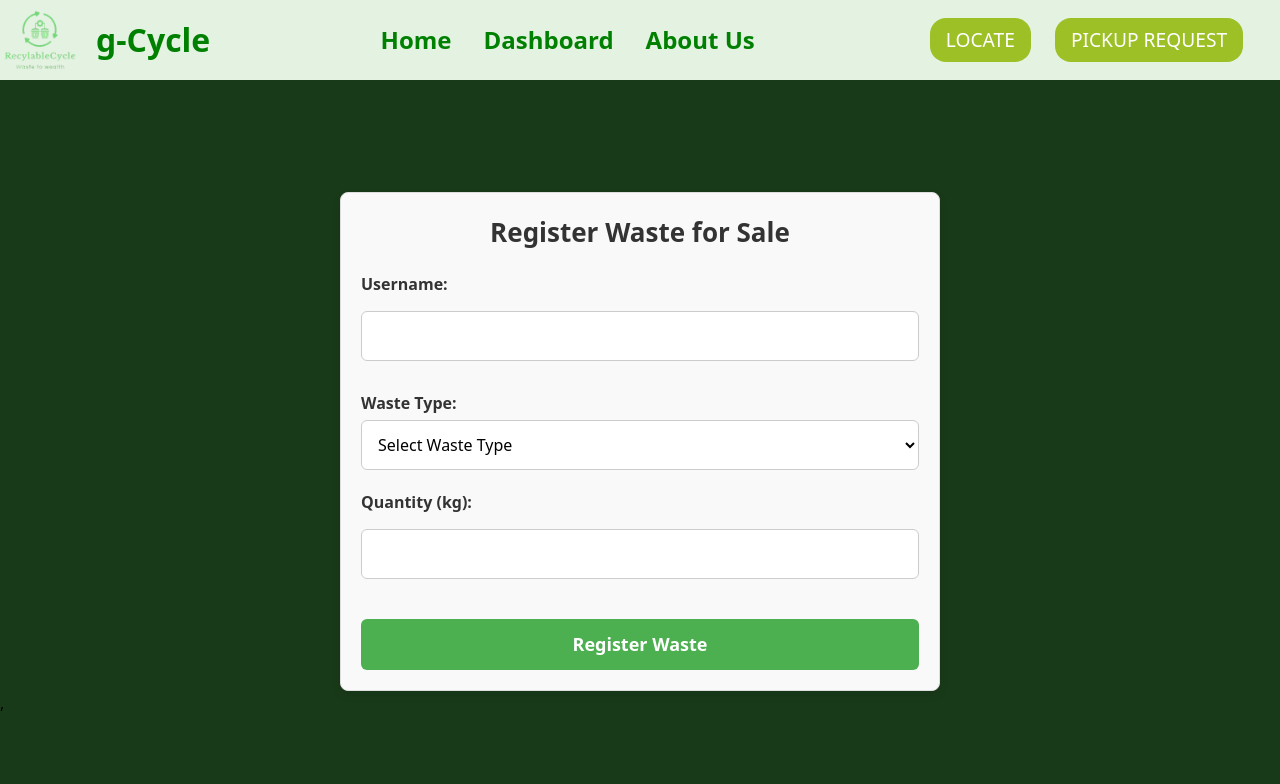
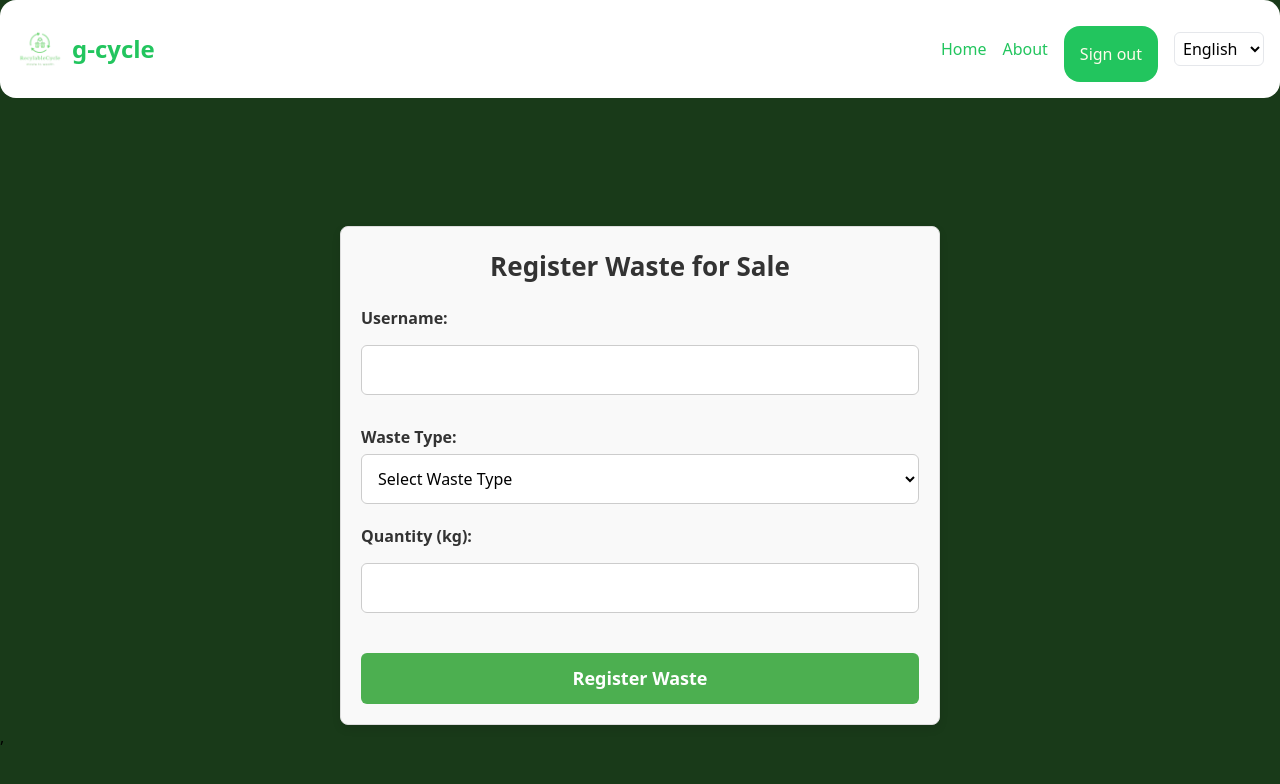
Before and after one commit to dark-royal/recycle, a React (Create React App) app: page /agentDashboard in a window 1280 px wide. Shown: the top 784 px of the page. Built offline with nearby package versions, Linux system fonts and the light colour scheme.

Commit message:
Dashboard changes

```diff
--- /dev/null
+++ b/src/AllPages/RegisterWasteForSale/NavbarAdmin.jsx
@@ -0,0 +1,61 @@
+import React, { useState } from 'react';
+import { FaBars, FaTimes } from 'react-icons/fa';
+import { useTranslation } from "react-i18next";
+import { Link } from "react-router-dom";
+import logo from "../../Components/asset/Preview-removebg-preview.png";
+
+const NavbarAdmin = () => {
+    const [isOpen, setIsOpen] = useState(false);
+    const { t, i18n } = useTranslation();
+
+    const toggleMenu = () => {
+        setIsOpen(!isOpen);
+    };
+
+    const changeLanguage = (lang) => {
+        i18n.changeLanguage(lang);
+    };
+
+    return (
+        <div className="flex items-center justify-between p-4 bg-white md:rounded-2xl md:flex-row">
+            {/* Logo Section (Optional) */}
+            <div className="flex items-center">
+                <img src={logo} alt="logo" className="w-8 h-8 md:w-12 md:h-12" />
+                <h4 className="text-green-500 font-bold text-lg md:text-2xl ml-2">g-cycle</h4>
+            </div>
+
+            {/* Hamburger Icon */}
+            <div className="md:hidden ml-auto">
+                <button onClick={toggleMenu} className="text-green-500">
+                    {isOpen ? <FaTimes size={24}/> : <FaBars size={24}/>}
+                </button>
+            </div>
+
+            <div
+                className={`flex-col md:flex-row items-center gap-4 mt-4 md:mt-0 md:ml-auto ${
+                    isOpen ? 'flex absolute top-16 right-4 bg-white p-4 rounded-lg shadow-lg w-[200px] text-sm' : 'hidden'
+                } md:flex`}
+            >
+                <p className="text-green-500">
+                    <Link to="/" className="text-green-500">{t("Home")}</Link>
+                </p>
+                <p className="text-black">
+                    <Link to="/about" className="text-green-500">{t("About")}</Link>
+                </p>
+                <Link to="/login">
+                    <button className="bg-green-500 text-amber-50 rounded-2xl p-4">Sign out</button>
+                </Link>
+
+                <select className="bg-white border rounded-md p-1 mt-2 md:mt-0"
+                        onChange={(e) => changeLanguage(e.target.value)}>
+                    <option value="en">English</option>
+                    <option value="ar">Arabic</option>
+                    <option value="es">Spanish</option>
+                    <option value="hi">Indian</option>
+                </select>
+            </div>
+        </div>
+    );
+};
+
+export default NavbarAdmin;
--- a/src/AllPages/RegisterWasteForSale/wasteSale.jsx
+++ b/src/AllPages/RegisterWasteForSale/wasteSale.jsx
@@ -1,7 +1,7 @@
 import React, { useState } from 'react';
 import axios from 'axios';
 import styles from './index.module.css';
-import Navbar from "../Navbar/Navbar";
+import NavbarAdmin from "./NavbarAdmin";
 
 // Waste categories
 const wasteCategories = ['POLYTHENEBAG', 'PLASTIC', 'PAPER'];
@@ -85,7 +85,7 @@ const RegisterWasteForSale = () => {
 
     return (
         <div>
-            <Navbar />
+            <NavbarAdmin />
             <div className={styles.registerWasteForSale}>
                 <h1>Register Waste for Sale</h1>
                 <form onSubmit={handleSubmit} className={styles.registerWasteForSaleForm}>
--- a/src/Components/earnings/Earnings.jsx
+++ b/src/Components/earnings/Earnings.jsx
@@ -1,22 +1,28 @@
 import React, { useState, useEffect } from 'react';
 import Navbar from "../Navbar";
 
-const Earnings = ({ points = 0, withdrawalThreshold = 1000 }) => {
+const Earnings = () => {
     const [withdrawAmount, setWithdrawAmount] = useState('');
     const [message, setMessage] = useState('');
     const [userId, setUserId] = useState(null);
     const [username, setUsername] = useState('');
+    const [points, setPoints] = useState(0); // State for points
+    const withdrawalThreshold = 1000;
 
     useEffect(() => {
-        // Retrieve user ID and username from localStorage
+        // Retrieve user ID, username, and total points from localStorage
         const storedUserId = localStorage.getItem('userId');
         const storedUsername = localStorage.getItem('username');
+        const totalPoints = localStorage.getItem('total_points') || 0; // Get the cumulative total points from localStorage
 
         if (storedUserId) {
             setUserId(storedUserId);
         }
         if (storedUsername) {
             setUsername(storedUsername);
+        }
+        if (totalPoints) {
+            setPoints(parseInt(totalPoints, 10) || 0); // Parse and set the total points
         }
     }, []);
 
@@ -36,7 +42,7 @@ const Earnings = ({ points = 0, withdrawalThreshold = 1000 }) => {
         }
 
         // Notify admin with user-specific information
-        setMessage(`Withdrawal request from ${username} (User ID: ${userId}) for ${amount} points submitted. payment pending......`);
+        setMessage(`Withdrawal request from ${username} (User ID: ${userId}) for ${amount} points submitted. Payment pending...`);
 
         // Reset the input field
         setWithdrawAmount('');
```
